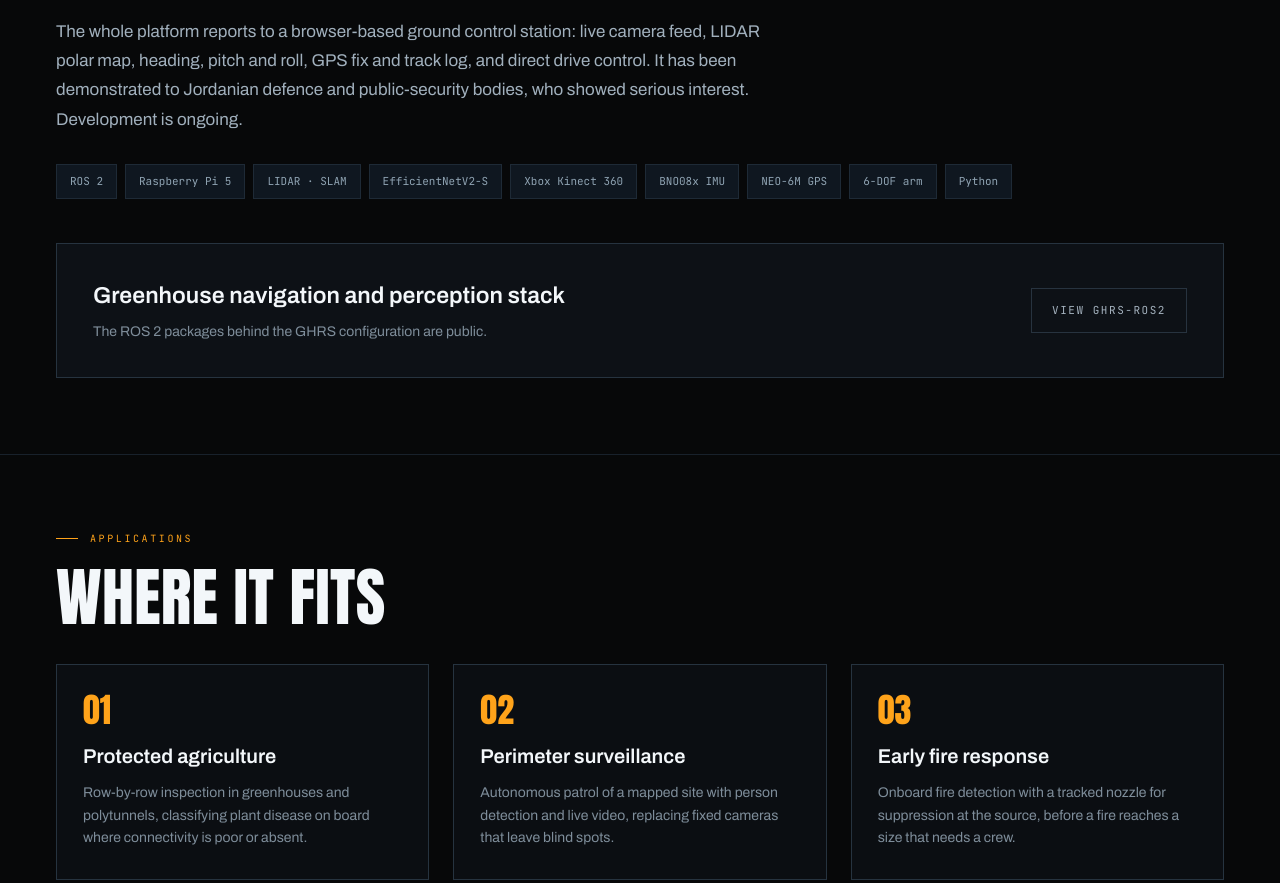
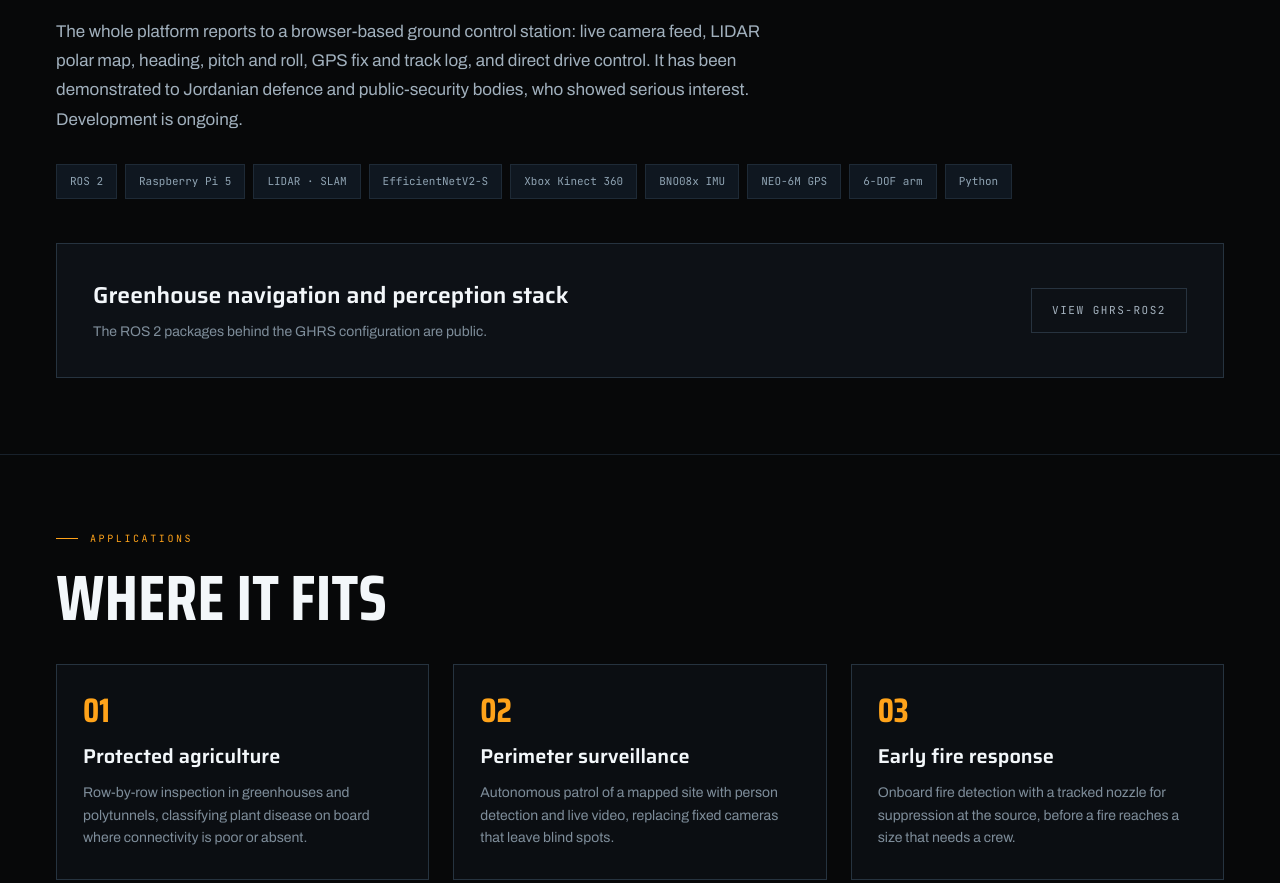
Before and after one commit to Anmartiger/Anmartiger.github.io, a plain HTML site: page projects/mpmr.html in a window 1280 px wide. Shown: the part 2416-3299 px from the top of the page. Drawn offline with Linux system fonts and the light colour scheme.

Commit message:
Update project pages to load Saira fonts and new theme colour
The project pages inherit the restyled stylesheet; load the Saira /
Saira Condensed families alongside Archivo and JetBrains Mono, and
update the theme-color meta to the new near-black base.

Co-Authored-By: Claude Opus 4.8 <noreply@anthropic.com>

```diff
--- a/projects/mpmr.html
+++ b/projects/mpmr.html
@@ -5,7 +5,7 @@
 <meta name="viewport" content="width=device-width, initial-scale=1">
 <title>M.P.M.R — Anmar Momani</title>
 <meta name="description" content="M.P.M.R — one modular 4x4 rover chassis rebuilt across four configurations: greenhouse inspection, autonomous patrol and turret tracking.">
-<meta name="theme-color" content="#06090C">
+<meta name="theme-color" content="#070809">
 <link rel="icon" href="../favicon.svg" type="image/svg+xml">
 <meta property="og:type" content="article">
 <meta property="og:title" content="M.P.M.R — Anmar Momani">
@@ -14,7 +14,7 @@
 <meta name="twitter:card" content="summary_large_image">
 <link rel="preconnect" href="https://fonts.googleapis.com">
 <link rel="preconnect" href="https://fonts.gstatic.com" crossorigin>
-<link rel="stylesheet" href="https://fonts.googleapis.com/css2?family=Archivo:wdth,wght@75..125,400..800&family=JetBrains+Mono:wght@400;500;700&display=swap">
+<link rel="stylesheet" href="https://fonts.googleapis.com/css2?family=Saira+Condensed:wght@500;600;700&family=Saira:wght@400;500;600&family=Archivo:wght@400;500;600&family=JetBrains+Mono:wght@400;500;700&display=swap">
 <link rel="stylesheet" href="../assets/site.css">
 </head>
 <body>
```
Also changed, not shown: projects/al-minbar.html (+2 -2 lines), projects/comet.html (+2 -2 lines), projects/fikr-bot.html (+2 -2 lines), projects/skywell.html (+2 -2 lines), projects/waraqvault.html (+2 -2 lines).
